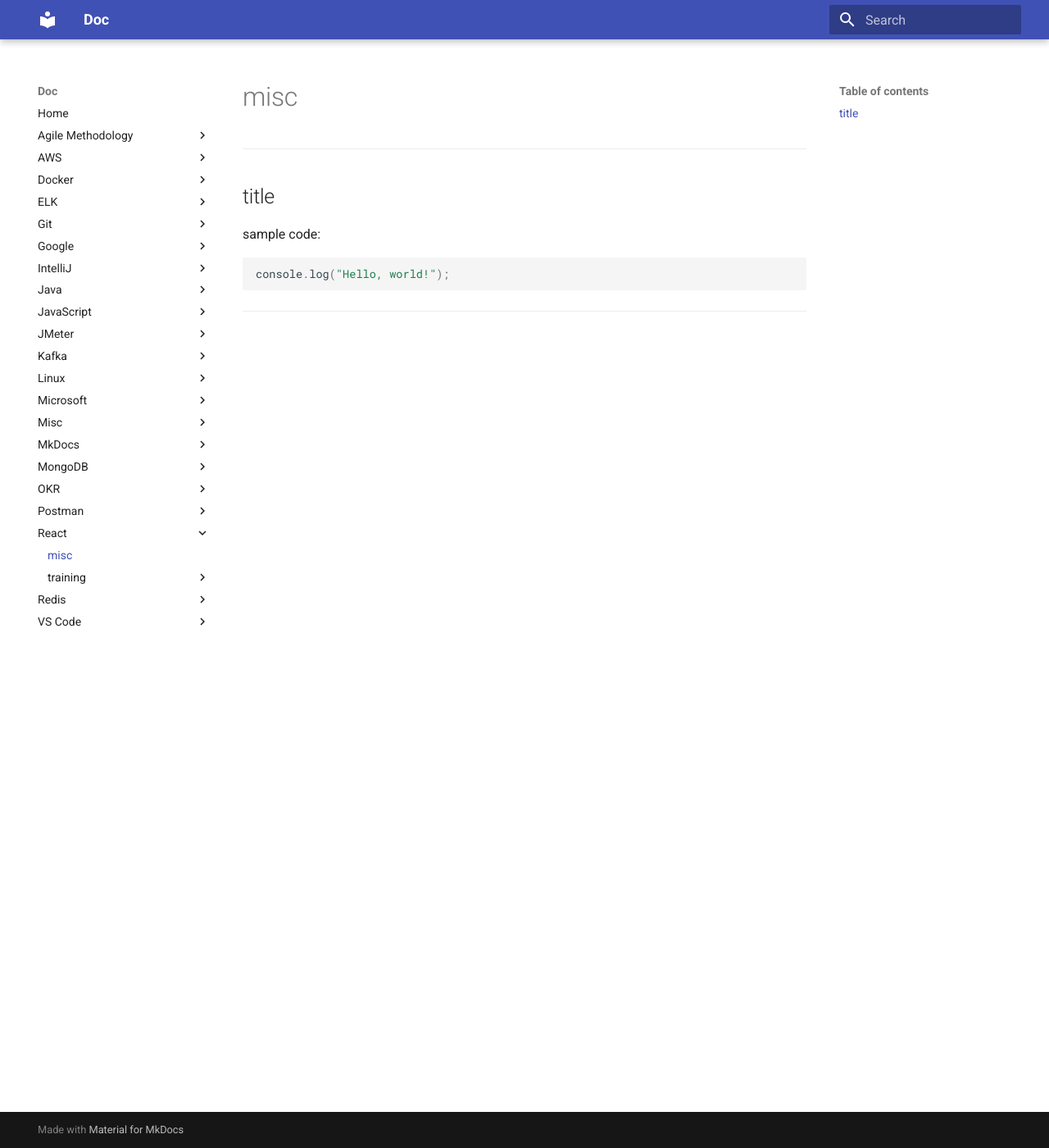
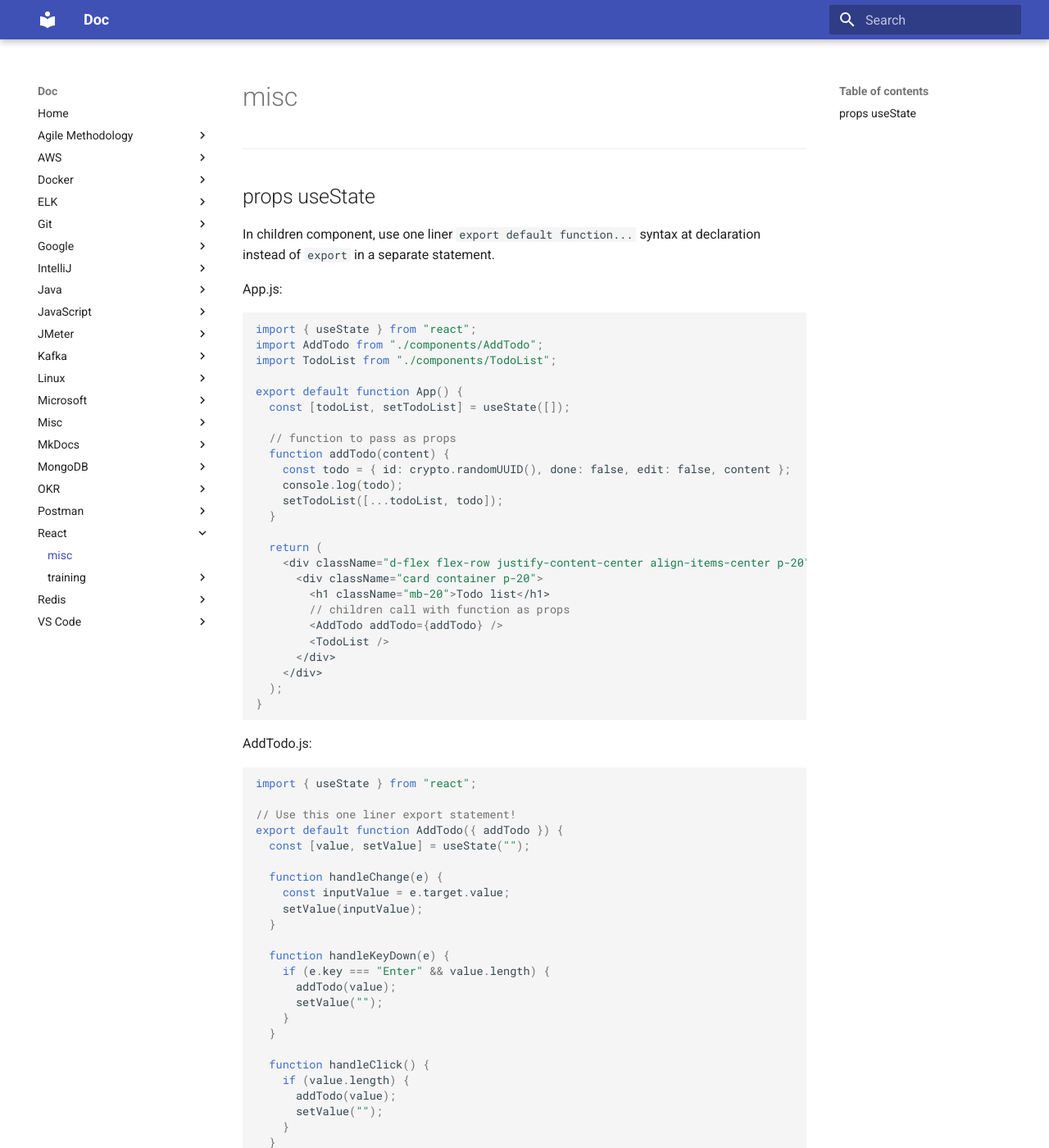
Before and after one commit to oldu73/doc, an MkDocs documentation site: the page built from docs/react/misc.md, in a window 1280 px wide and 1400 px high. Shown: the whole window at 82% size. Built offline with MkDocs 1.6.1 and Material for MkDocs 9.7.7, drawn with Linux system fonts in a browser that asks for light colours; some of the changed text lies outside the part shown.

Commit message:
react export default props

````diff
--- a/docs/react/misc.md
+++ b/docs/react/misc.md
@@ -2,12 +2,84 @@
 
 ---
 
-## title
+## props useState
 
-sample code:
+In children component, use one liner `export default function...` syntax at declaration instead of `export` in a separate statement.
+
+App.js:
 
 ```js
-console.log("Hello, world!");
+import { useState } from "react";
+import AddTodo from "./components/AddTodo";
+import TodoList from "./components/TodoList";
+
+export default function App() {
+  const [todoList, setTodoList] = useState([]);
+
+  // function to pass as props
+  function addTodo(content) {
+    const todo = { id: crypto.randomUUID(), done: false, edit: false, content };
+    console.log(todo);
+    setTodoList([...todoList, todo]);
+  }
+
+  return (
+    <div className="d-flex flex-row justify-content-center align-items-center p-20">
+      <div className="card container p-20">
+        <h1 className="mb-20">Todo list</h1>
+        // children call with function as props
+        <AddTodo addTodo={addTodo} />
+        <TodoList />
+      </div>
+    </div>
+  );
+}
+```
+
+AddTodo.js:
+
+```js
+import { useState } from "react";
+
+// Use this one liner export statement!
+export default function AddTodo({ addTodo }) {
+  const [value, setValue] = useState("");
+
+  function handleChange(e) {
+    const inputValue = e.target.value;
+    setValue(inputValue);
+  }
+
+  function handleKeyDown(e) {
+    if (e.key === "Enter" && value.length) {
+      addTodo(value);
+      setValue("");
+    }
+  }
+
+  function handleClick() {
+    if (value.length) {
+      addTodo(value);
+      setValue("");
+    }
+  }
+
+  return (
+    <div className="d-flex justify-content-center align-items-center mb-20">
+      <input
+        type="text"
+        onChange={handleChange}
+        onKeyDown={handleKeyDown}
+        value={value}
+        className="mr-15 flex-fill"
+        placeholder="Ajouter une tâche"
+      />
+      <button onClick={handleClick} className="btn btn-primary">
+        Ajouter
+      </button>
+    </div>
+  );
+}
 ```
 
 ---
````
